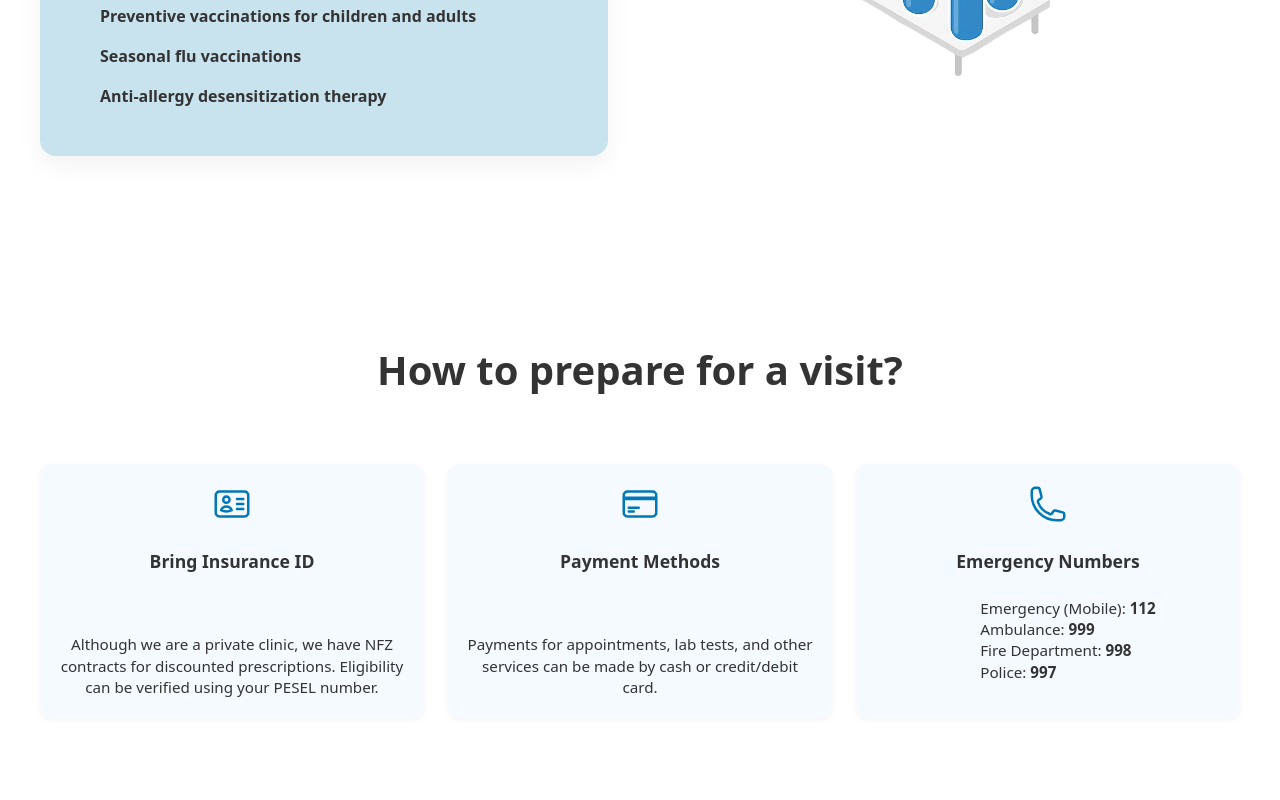
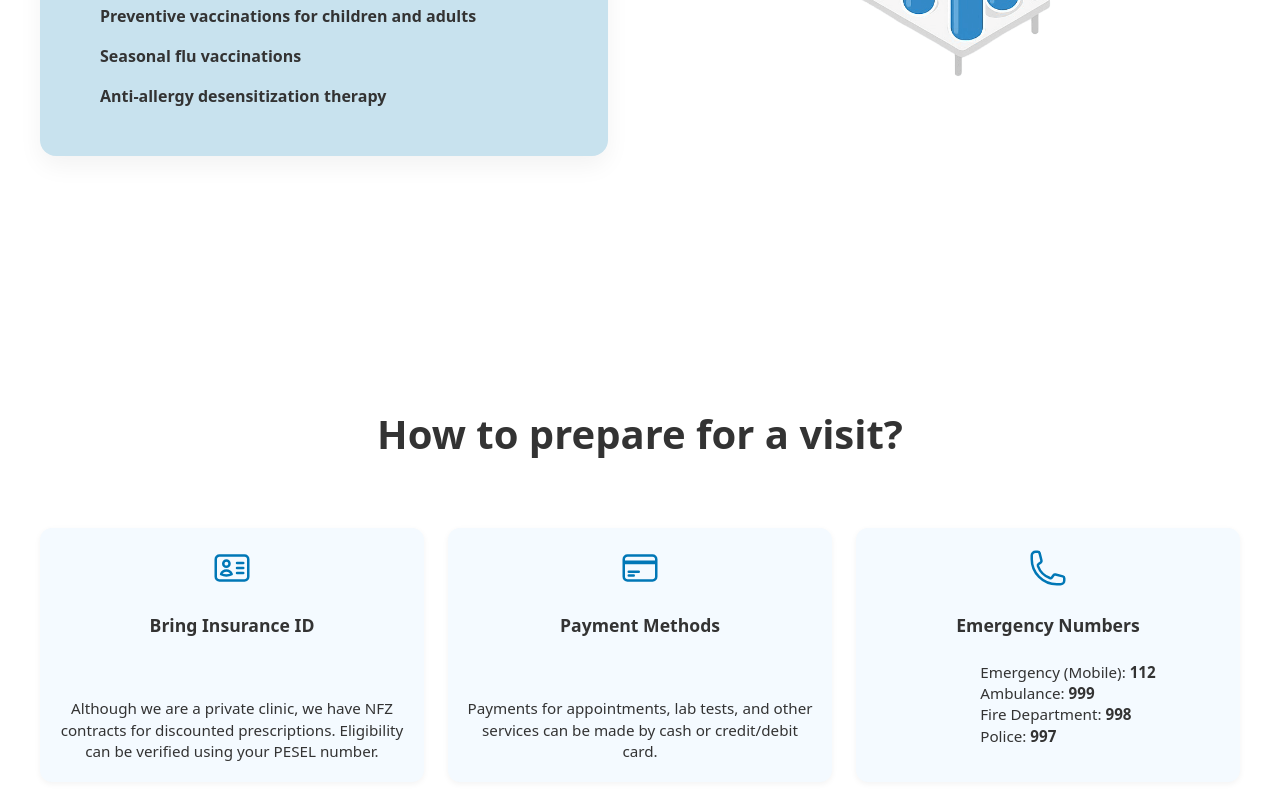
Before and after one commit to Ramox7171/med-landing, a React (Vite) app: page / in a window 1280 px wide. Shown: the part 2662-3462 px from the top of the page. Built offline with nearby package versions, Linux system fonts and the light colour scheme; a web font is replaced by a local one.

Commit message:
Small fix with BeforeVisit Component, maybe further changes

```diff
--- a/src/components/BeforeVisit/BeforeVisit.scss
+++ b/src/components/BeforeVisit/BeforeVisit.scss
@@ -13,6 +13,7 @@
   scroll-margin-top: 6rem;
 
   &__content {
+    margin: 4rem 0;
     display: flex;
     flex-direction: column;
     align-items: center;
```
